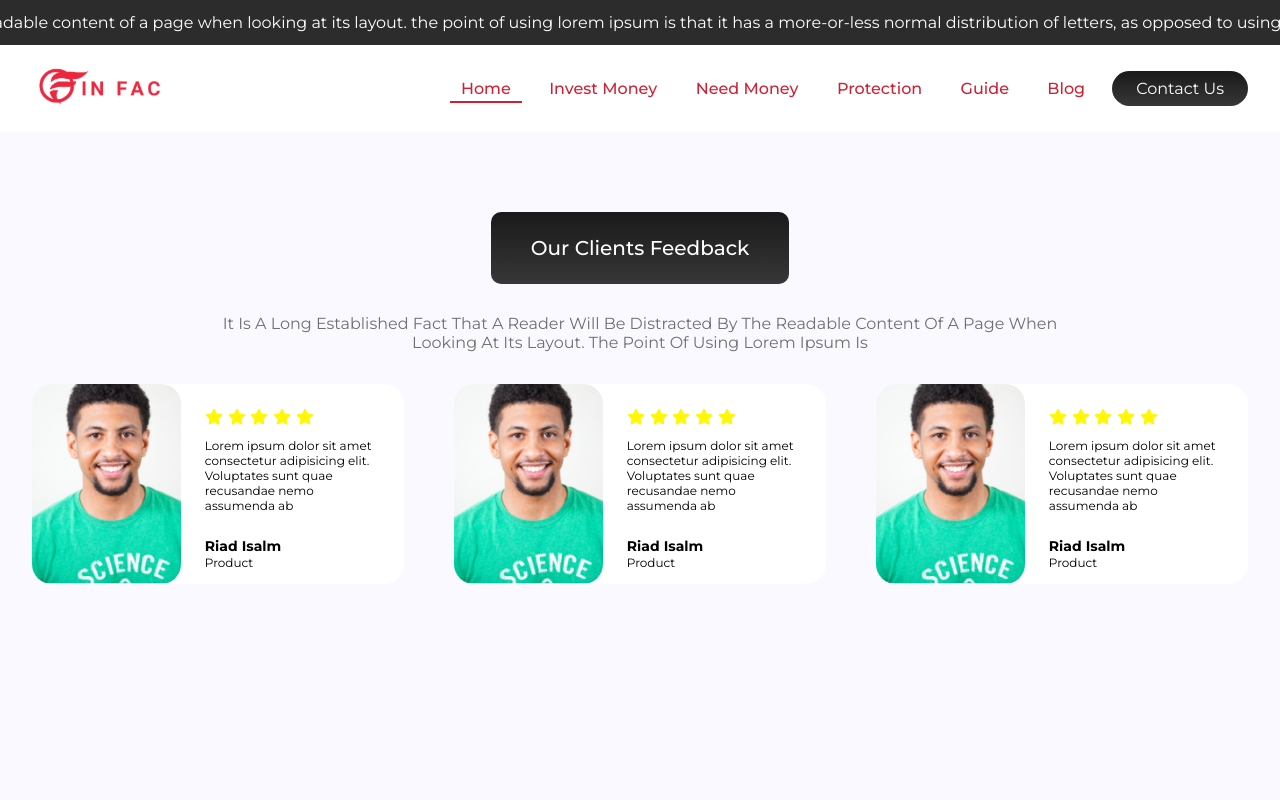
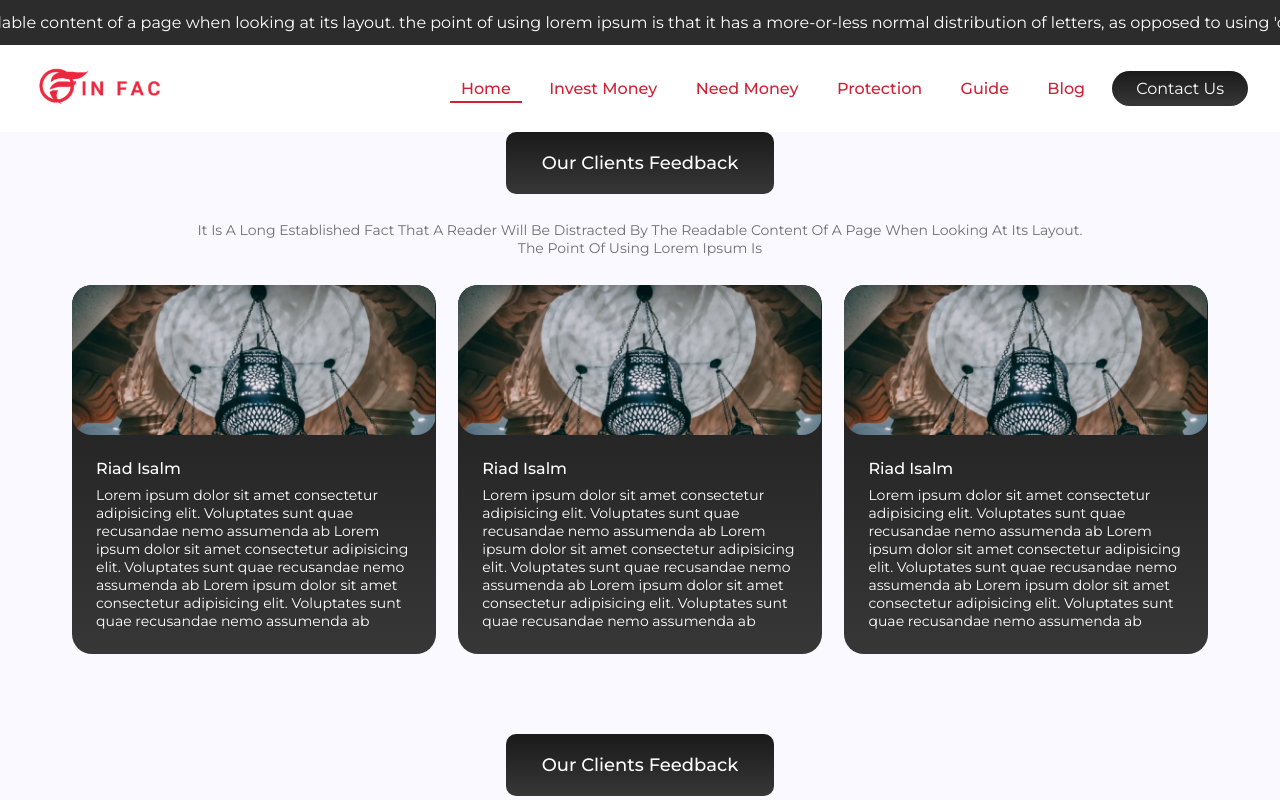
Before and after one commit to MehfoozurRehman/finfac, a React (Create React App) app: page / in a window 1280 px wide. Shown: the top 800 px of the page. Built offline with nearby package versions, Linux system fonts and the light colour scheme.

Commit message:
blog section done

```diff
--- a/src/App.js
+++ b/src/App.js
@@ -4,11 +4,13 @@ import Header from "./components/Header";
 import { Swiper, SwiperSlide } from "swiper/react";
 import "swiper/css";
 import TestimonialSection from "./components/TestimonialsSection";
+import BlogSection from "./components/BlogSection";
 
 export default function App() {
   return (
     <div className="App">
       <Header />
+      <BlogSection />
       <TestimonialSection />
     </div>
   );
--- a/src/App.scss
+++ b/src/App.scss
@@ -118,23 +118,13 @@ body {
   transition: 300ms ease-in-out;
   box-shadow: 0px 0px 30px rgba(0, 0, 0, 0.1);
 }
-.testimonial__section {
-  display: flex;
-  justify-content: space-between;
-  flex-direction: column;
-  width: 100%;
-  max-width: 1440px;
-  padding: 5em 2em;
-  margin: 0em auto;
-  align-items: center;
-}
 .section__heading {
   background: linear-gradient(#1a1a1a, #373737);
   color: white;
-  padding: 1.2em 2em;
+  padding: 1.1em 2em;
   border-radius: 10px;
   margin-bottom: 1.5em;
-  font-size: 20px;
+  font-size: 18px;
   font-weight: 500;
 }
 .section__info {
@@ -142,8 +132,21 @@ body {
   text-align: center;
   margin-bottom: 2em;
   width: 100%;
+  font-size: 14px;
   max-width: 900px;
 }
+.testimonial__section {
+  display: flex;
+  justify-content: space-between;
+  flex-direction: column;
+  width: 100%;
+  max-width: 1440px;
+  padding: 0em 2em;
+  margin: 0em auto;
+  margin-bottom: 5em;
+  align-items: center;
+}
+
 .testimonial__section__content {
   width: 100%;
 }
@@ -187,6 +190,52 @@ body {
 .testimonial__card__content__sub__heading {
   font-size: 12px;
 }
+.blog__section {
+  display: flex;
+  justify-content: space-between;
+  flex-direction: column;
+  width: 100%;
+  max-width: 1200px;
+  padding: 0em 2em;
+  margin: 0em auto;
+  margin-bottom: 5em;
+  align-items: center;
+}
+.blog__section__content {
+  width: 100%;
+  display: flex;
+  justify-content: space-between;
+  align-items: center;
+  flex-wrap: wrap;
+}
+.blog__card {
+  width: 32%;
+  border-radius: 20px;
+  background: linear-gradient(#1a1a1a, #373737);
+}
+.blog__card__box {
+  width: 100%;
+  height: fit-content;
+  max-height: 150px;
+  border-radius: 20px;
+  overflow: hidden;
+}
+.blog__card__box__img {
+  width: 100%;
+}
+.blog__card__content {
+  padding: 1.5em;
+}
+.blog__card__content__heading {
+  font-size: 16px;
+  color: white;
+  font-weight: 500;
+  margin-bottom: 0.5em;
+}
+.blog__card__content__info {
+  font-size: 14px;
+  color: white;
+}
 @media (max-width: 1050px) {
   .header__wrapper__menu {
     display: flex;
@@ -208,6 +257,15 @@ body {
     margin-top: 0.2em;
   }
 }
+@media (max-width: 900px) {
+  .blog__card {
+    width: 48%;
+    margin-bottom: 2em;
+  }
+  .blog__card:last-child {
+    margin-bottom: 0em;
+  }
+}
 
 @media (max-width: 500px) {
   .testimonial__card {
@@ -222,4 +280,7 @@ body {
   .testimonial__card__box__img {
     width: 100%;
   }
+  .blog__card {
+    width: 100%;
+  }
 }
--- /dev/null
+++ b/src/components/BlogSection.js
@@ -0,0 +1,40 @@
+import React from "react";
+import blogPic from "../assets/blogPic.png";
+
+function BlogCard() {
+  return (
+    <div className="blog__card">
+      <div className="blog__card__box">
+        <img src={blogPic} alt="blogsPic" className="blog__card__box__img" />
+      </div>
+      <div className="blog__card__content">
+        <div className="blog__card__content__heading">Riad Isalm</div>
+        <div className="blog__card__content__info">
+          Lorem ipsum dolor sit amet consectetur adipisicing elit. Voluptates
+          sunt quae recusandae nemo assumenda ab Lorem ipsum dolor sit amet
+          consectetur adipisicing elit. Voluptates sunt quae recusandae nemo
+          assumenda ab Lorem ipsum dolor sit amet consectetur adipisicing elit.
+          Voluptates sunt quae recusandae nemo assumenda ab
+        </div>
+      </div>
+    </div>
+  );
+}
+
+export default function BlogSection() {
+  return (
+    <section className="blog__section">
+      <div className="section__heading">Our Clients Feedback</div>
+      <div className="section__info">
+        It Is A Long Established Fact That A Reader Will Be Distracted By The
+        Readable Content Of A Page When Looking At Its Layout. The Point Of
+        Using Lorem Ipsum Is
+      </div>
+      <div className="blog__section__content">
+        <BlogCard />
+        <BlogCard />
+        <BlogCard />
+      </div>
+    </section>
+  );
+}
```
Also changed, not shown: src/assets/blogPic.png (added).
